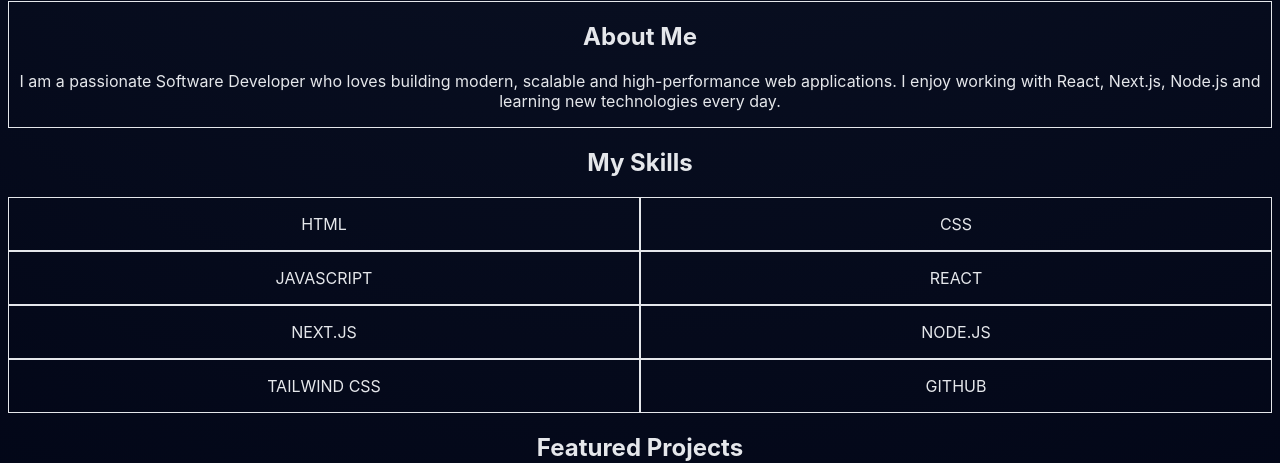
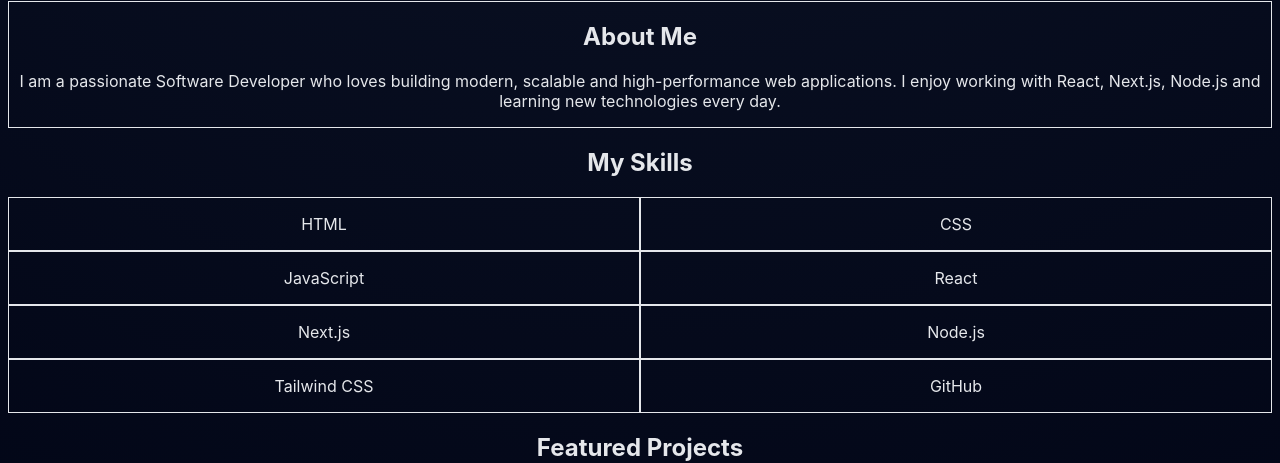
Before and after one commit to vaibhavpathak399/portfolio, a Next.js app: page / in a window 1280 px wide. Shown: the part 807-1270 px from the top of the page. Built offline with nearby package versions, Linux system fonts and the light colour scheme.

Commit message:
Fix Skills framer-motion client error

```diff
--- a/src/sections/Skills.js
+++ b/src/sections/Skills.js
@@ -1,3 +1,5 @@
+"use client";
+
 import { motion } from "framer-motion";
 
 export default function Skills() {
@@ -13,11 +15,10 @@
   ];
 
   return (
-    <section className="py-28 px-6 relative">
-      {/* subtle background */}
-      <div className="absolute inset-0 bg-gradient-to-b from-transparent via-black/40 to-transparent" />
+    <section className="py-28 px-6 bg-gray-900 text-white">
+      <div className="relative max-w-6xl mx-auto text-center">
 
-      <div className="relative max-w-6xl mx-auto text-center">
+        {/* Heading animation */}
         <motion.h2
           initial={{ opacity: 0, y: 20 }}
           whileInView={{ opacity: 1, y: 0 }}
@@ -28,6 +29,7 @@
           My <span className="text-blue-500">Skills</span>
         </motion.h2>
 
+        {/* Skills grid */}
         <div className="grid grid-cols-2 md:grid-cols-4 gap-10">
           {skills.map((skill, index) => (
             <motion.div
@@ -36,14 +38,15 @@
               whileInView={{ opacity: 1, scale: 1 }}
               transition={{ duration: 0.4, delay: index * 0.05 }}
               viewport={{ once: true }}
-              className="bg-white/5 backdrop-blur-xl border border-white/10 rounded-3xl py-10 hover:scale-110 hover:border-blue-500/60 transition duration-300 cursor-default"
+              className="bg-white/5 backdrop-blur-md border border-white/10 rounded-2xl py-8 hover:scale-105 hover:border-blue-500/50 transition duration-300"
             >
-              <p className="text-sm tracking-widest uppercase text-gray-300 font-semibold">
+              <p className="text-sm tracking-widest text-gray-300 font-semibold">
                 {skill}
               </p>
             </motion.div>
           ))}
         </div>
+
       </div>
     </section>
   );
```
